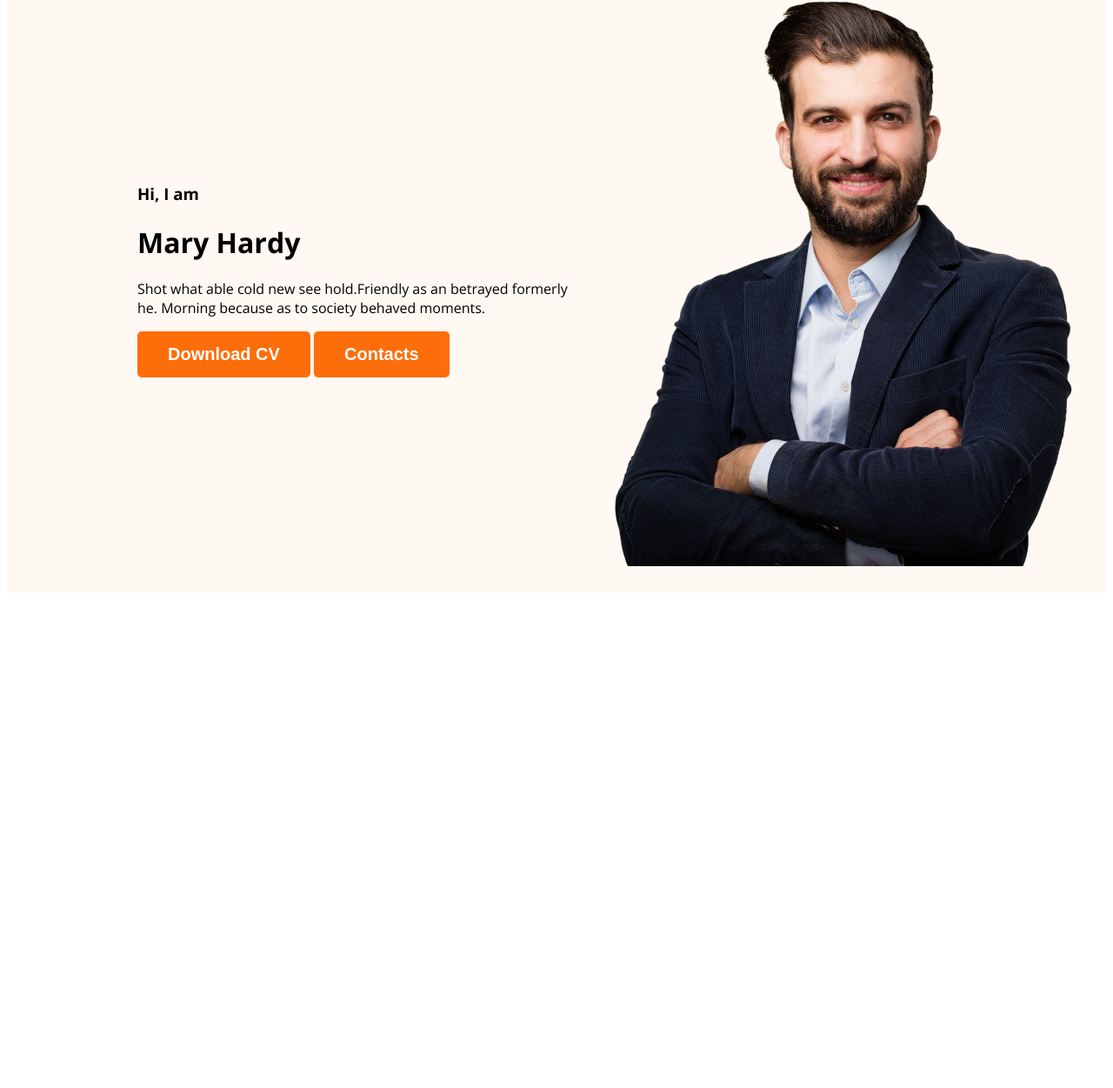
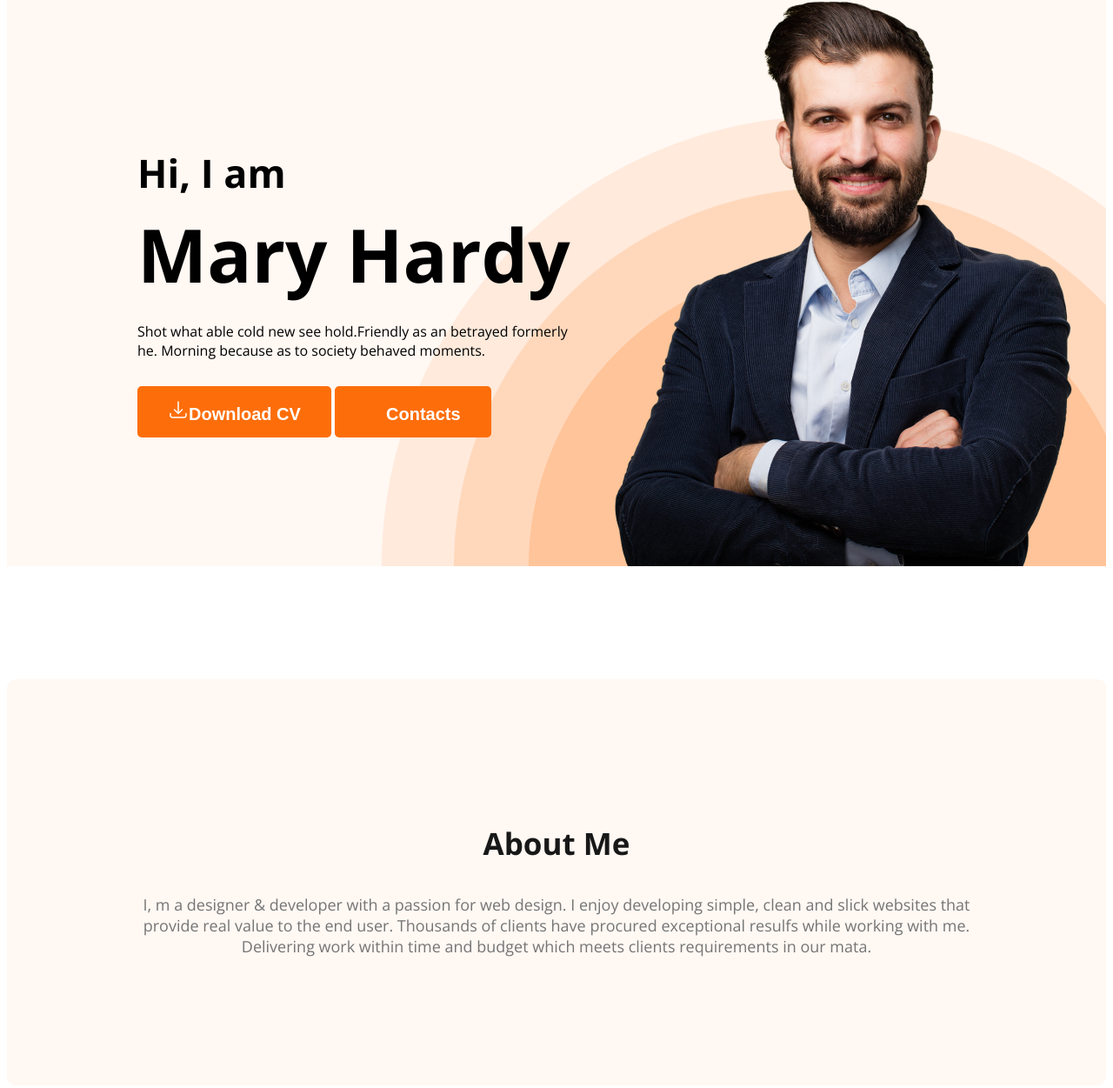
Before and after one commit to pranto-bpi/developer-portfolio, a plain HTML site: page index.html in a window 1280 px wide. Shown: the part 214-1465 px from the top of the page at 87% size. Before the commit the page ends 903 px from the top, so only its background shows below. Drawn offline with nearby package versions, Linux system fonts and the light colour scheme.

Commit message:
create aboutsection

```diff
--- a/index.html
+++ b/index.html
@@ -24,14 +24,25 @@
         <div class="banner-content">
           <h3 class=" banner-gretting" >Hi, I  am </h3>
           <h1 class="banner-title">Mary Hardy</h1>
-          <p>Shot what able cold new see hold.Friendly as an betrayed formerly he. Morning because as to society behaved moments.</p>
-          <button class="btn-primary">Download CV</button>
-          <button class="btn-primary">Contacts</button>
+          <p class="banner-description">Shot what able cold new see hold.Friendly as an betrayed formerly he. Morning because as to society behaved moments.</p>
+          <button class="btn-primary"><svg xmlns="http://www.w3.org/2000/svg" width="24" height="24" viewBox="0 0 24 24" fill="none">
+            <path d="M3 16.5V18.75C3 19.3467 3.23705 19.919 3.65901 20.341C4.08097 20.7629 4.65326 21 5.25 21H18.75C19.3467 21 19.919 20.7629 20.341 20.341C20.7629 19.919 21 19.3467 21 18.75V16.5M16.5 12L12 16.5M12 16.5L7.5 12M12 16.5V3" stroke="white" stroke-width="1.5" stroke-linecap="round" stroke-linejoin="round"/>
+          </svg>Download CV</button>
+          <button class="btn-primary"> <svg xmlns="http://www.w3.org/2000/svg" width="24" height="24" viewBox="0 0 24 24" fill="none">
+            <path d="M2.25 6.75C2.25 15.034 8.966 21.75 17.25 21.75H19.5C20.0967 21.75 20.669 21.5129 21.091 21.091C21.5129 20.669 21.75 20.0967 21.75 19.5V18.128C21.75 17.612 21.399 17.162 20.898 17.037L16.475 15.931C16.035 15.821 15.573 15.986 15.302 16.348L14.332 17.641C14.05 18.017 13.563 18.183 13.122 18.021C11.4849 17.4191 9.99815 16.4686 8.76478 15.2352C7.53141 14.0018 6.58087 12.5151 5.979 10.878C5.817 10.437 5.983 9.95 6.359 9.668L7.652 8.698C8.015 8.427 8.179 7.964 8.069 7.525L6.963 3.102C6.90214 2.85869 6.76172 2.6427 6.56405 2.48834C6.36638 2.33397 6.1228 2.25008 5.872 2.25H4.5C3.90326 2.25 3.33097 2.48705 2.90901 2.90901C2.48705 3.33097 2.25 3.90326 2.25 4.5V6.75Z" stroke="#FD6E0A" stroke-width="1.5" stroke-linecap="round" stroke-linejoin="round"/>
+          </svg>Contacts</button>
         </div>
         <img class="profile-pic" src="images/hardy.png" alt="">
       </div>
     </header>
-    <main></main>
+    <main>
+      <section class="about">
+        <h3 class="section-title">About Me</h3>
+        <p class="section-description">
+          I, m a designer & developer with a passion for web design. I enjoy developing simple, clean and slick websites that provide real value to the end user. Thousands of clients have procured exceptional resulfs while working with me. Delivering work within time and budget which meets clients requirements in our mata.
+        </p>
+       </section>
+    </main>
     <footer></footer>
   </body>
 </html>
--- a/styles/portfolio.css
+++ b/styles/portfolio.css
@@ -1,64 +1,125 @@
 /* Common shared style */
-body{
+body {
      font-family: 'Open Sans', sans-serif;
 
 }
-.text-primary{
-     color:#FD6E0A;
+
+.text-primary {
+     color: #FD6E0A;
 }
-.btn-primary{
-     border-radius: 5px ;
+
+.btn-primary {
+     border-radius: 5px;
      border: 0;
-     background:#FD6E0A ;
+     background: #FD6E0A;
      font-weight: 700;
      color: white;
      line-height: normal;
      font-size: 20px;
-     padding: 15px 35px ;
+     padding: 15px 35px;
 
 
 }
+
+.section-title {
+     color: #181818;
+     text-align: center;
+     font-size: 35px;
+     font-weight: 700;
+}
+
+.section-description {
+     color: #757575;
+     text-align: center;
+     font-size: 18px;
+     /* font-weight: 400; */
+     /* line-height: 30px; */
+
+}
+
 /* nav styles  */
-nav{
+nav {
      display: flex;
      justify-content: space-between;
      align-items: center;
      margin: 0 200px;
 }
-.nav-title{
-     color: var( #181818);
 
-font-size: 45px;
+.nav-title {
+     color: #181818;
 
-font-weight: 800;
+     font-size: 45px;
+
+     font-weight: 800;
 
 }
-nav>ul{
-   display: flex;
-   align-items: center;
+
+nav>ul {
+     display: flex;
+     align-items: center;
 
 }
+
 nav li {
      list-style: none;
      margin-right: 50px;
 }
-nav a{
-     text-decoration: none ;
+
+nav a {
+     text-decoration: none;
      color: #474747;
 
 }
+
 /* header style */
-.header{
+.header {
      background: #FFF8F3;
+     background-image: url(../images/header_bg.png);
+     background-repeat: no-repeat;
+     background-position: bottom right;
 
 }
-.banner{
-     padding:30px 30px 30px 150px;
+
+.banner {
+     padding: 30px 30px 0px 150px;
      display: flex;
      align-items: center;
+     justify-content: space-between;
 }
-.banner .profile-pic{
+
+.banner-content {
+     max-width: 500px;
+}
+
+.banner .profile-pic {
      width: 584px;
      height: 676px;
      flex-shrink: 0;
 }
+
+.banner-gretting {
+     font-size: 45px;
+     color: var(#474747);
+     margin-bottom: 0;
+}
+
+.banner-title {
+     font-size: 85px;
+     font-weight: 700;
+     margin-top: 5px;
+     margin-bottom: 20px;
+}
+
+.banner-description {
+     margin-bottom: 30px;
+}
+
+/* main section style  */
+
+/* About section style  */
+.about {
+     padding: 130px;
+     border-radius: 10px;
+     background: #FFF8F3;
+     margin: 130px 0;
+}
```
